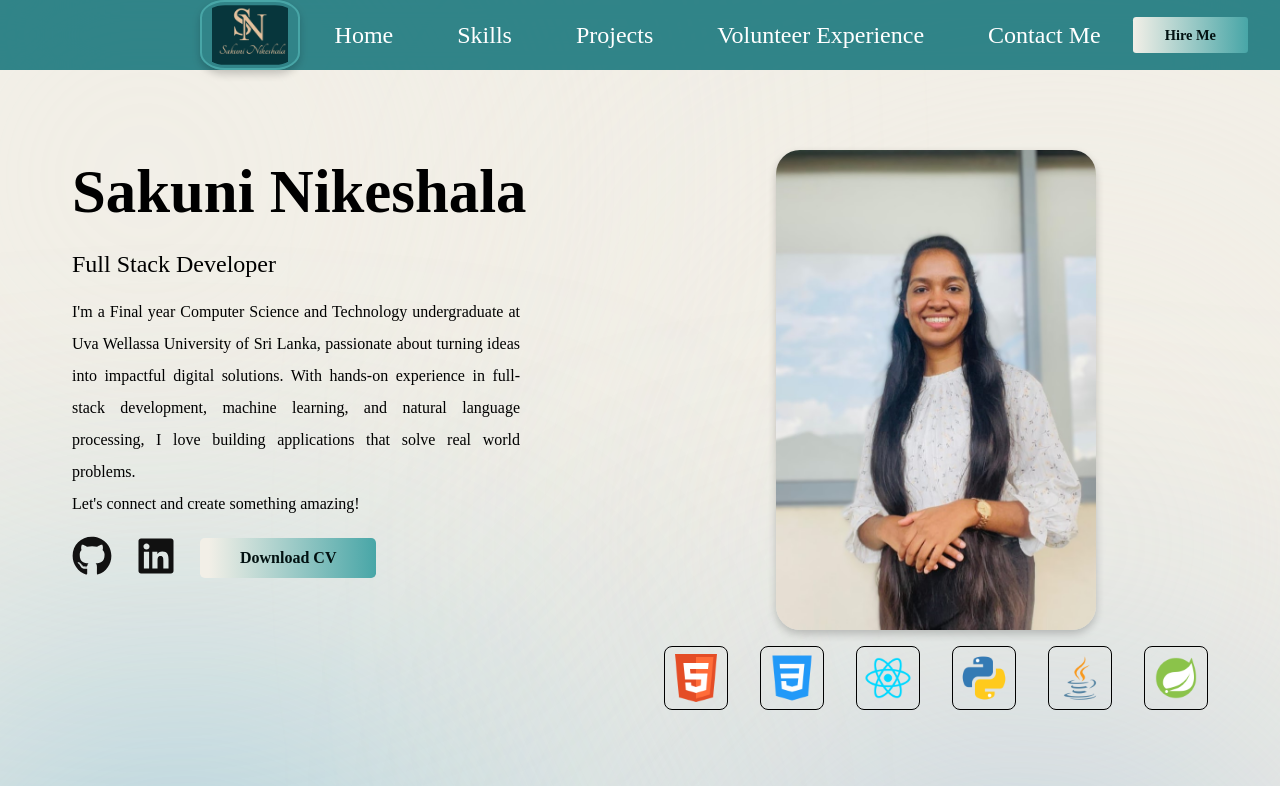
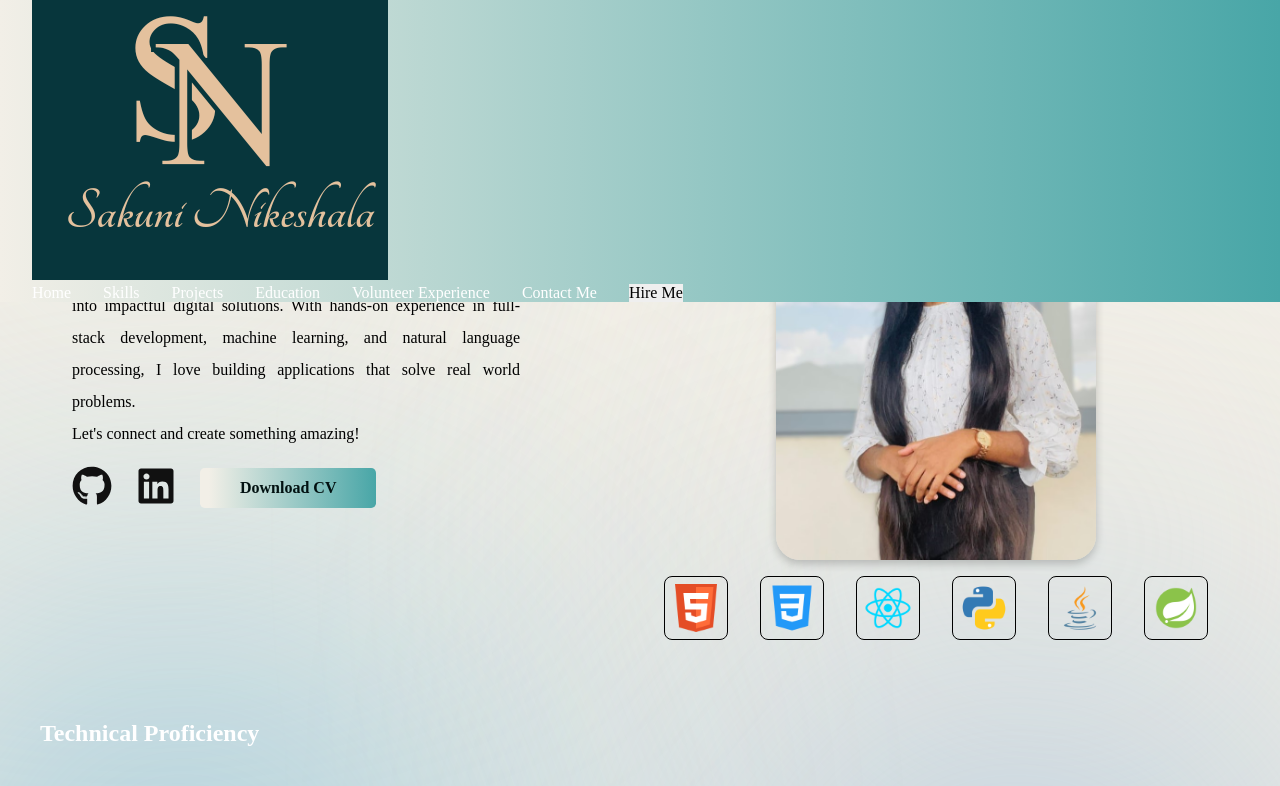
Before and after one commit to SakuniNK/MyPortfolio, a React (Create React App) app in the folder portfolio/: page / in a window 1280 px wide. Shown: the top 786 px of the page. Built offline with nearby package versions, Linux system fonts and the light colour scheme; a web font is replaced by a local one.

Commit message:
today updates

```diff
--- a/portfolio/package.json
+++ b/portfolio/package.json
@@ -3,6 +3,7 @@
   "version": "0.1.0",
   "private": true,
   "dependencies": {
+    "@iconscout/unicons": "^4.2.0",
     "@testing-library/jest-dom": "^5.17.0",
     "@testing-library/react": "^13.4.0",
     "@testing-library/user-event": "^13.5.0",
--- a/portfolio/src/Components/Navbar.jsx
+++ b/portfolio/src/Components/Navbar.jsx
@@ -35,41 +35,57 @@ const Navbar = () => {
     }, []);
 
     return (
-
-
-        <>
+        <header className="header">
             <nav className="nav-wrapper">
                 <div className="nav-content">
                     <img src={logo} alt="logo" className="logo" />
-                    <ul>
-                        <li>
-                            <a href={Hero} className="menu-item">Home</a>
+
+                    <div className="nav-menu">
+                        <ul className="nav-list grid">
+                            <li className="nav-item">
+                                <a href="#home" className="nav-link active-link">
+                                    <i className="uil uil-estate nav__icon"></i> Home</a>
                             </li>
-                        <li>
-                            <a href={Skills} className="menu-item">Skills</a>
+
+                            <li className="nav-item">
+                                <a href="#skills" className="nav-link">
+                                <i className="uil uil-file-alt nav__icon"></i>Skills</a>
                             </li>
-                        <li>
-                            <a href={Projects} className="menu-item">Projects</a>
+
+                            <li className="nav-item">
+                                <a href="#projects" className="nav-link">
+                                <i className="uil uil-briefcase-alt nav__icon"></i>Projects</a>
                             </li>
-                        <li>
-                            <a href={Volunteer} className="menu-item">Volunteer Experience</a>
+
+                            <li className="nav-item">
+                                <a href="#education" className="nav-link">
+                                <i className="uil uil-graduation-cap nav__icon"></i>Education</a>
                             </li>
-                        <li>
-                            <a href={Contact} className="menu-item">Contact Me</a>
+
+                            <li className="nav-item">
+                                <a href="#experience" className="nav-link">
+                                <i className="uil uil-users-alt nav__icon"></i>Volunteer Experience</a>
                             </li>
+
+                            <li className="nav-item">
+                                <a href="#contact" className="nav-link">
+                                <i className="uil uil-message nav__icon"></i>Contact Me</a>
+                            </li>
+
                             <button className="contact-btn" onClick={() => {}}>
                                 Hire Me
                             </button>
                         </ul>
+                        <i className="uil uil-times nav__close"></i>
+                    </div>
 
-                    {/* <button className="menu-btn" onClick={() => {}}>
-                        <span className="material-symbols-outlined" style={{fontSize: "1.8rem"}}>
-                            menu
-                        </span>
-                    </button> */}
+                    <div className="nav__toggle">
+                        {/* Replacing the app icon with a different one */}
+                        <i className="uil uil-bars nav__toggle"></i>
+                    </div>
                 </div>
             </nav>
-        </>
+        </header>
     );
 };
 
--- a/portfolio/src/Styles/Navbar.css
+++ b/portfolio/src/Styles/Navbar.css
@@ -1,53 +1,108 @@
 @import url("https://fonts.googleapis.com/css2?family=Material+Symbols+Outlined");
 
+.header {
+    width: 100%;
+    position: fixed;
+    top: 0;
+    left: 0;
+    z-index: var(--z-fixed);
+    background: linear-gradient(90deg, #F2EFE7 0%, #48A6A7 100%);
+    /* background-color: var(--body-color); */
+    /* height: 100vh;
+    display: flex;
+    align-items: center; */
+    justify-content: center;
+
+}
 .nav-wrapper {
-    background: rgba(0, 106, 113, 0.8);
+    height: calc(var(--header-height) + 1.5rem);
+    display: flex;
+    justify-content: space-between;
+    align-items: center;
+    column-gap: 1rem;
+    /* background: rgba(0, 106, 113, 0.8);
     padding: 0.5rem 0;
     position: sticky;
     top: 0;
     z-index: 30;
-    backdrop-filter: blur(50px);
+    backdrop-filter: blur(50px); */
 }
 
-.nav-content {
+.nav__toggle {
+    color: var(--title-color);
+    font-weight: var(--font-medium);
+}
+
+.nav-list {
+    display: flex;
+    column-gap: 2rem;
+}
+
+.nav-link{
+    display: flex;
+    flex-direction: column;
+    align-items: center;
+    font-size: var(--small-font-size);
+    color: var(--title-color);
+    font-weight: var(--font-medium);
+    transition: .3s;
+}
+
+.nav__icon,
+.nav__close,
+.nav__toggle {
+    /* font-size: 2rem;
+    cursor: pointer;
+    color: var(--title-color); */
+    display: none;
+}
+
+
+/* Active link */
+.active-link,
+.nav-link:hover {
+    color: var(--title-color);
+}
+
+/* .nav-content {
     max-width: 1300px;
     display: flex;
     align-items: center;
     justify-content: space-between; /* Adjust spacing between logo and content
     padding: 0.5rem 0; /* Reduce padding */
-    margin: 0 auto 0 5rem;
-    margin-left: 2rem;
-}
+    /* margin: 0 auto 0 5rem;
+    margin-left: 2rem;  */
+/* } */
 
-.logo {
+/* .logo {
     width: 100px;
     height: 70px;
     object-fit: contain;
     padding: 0.2rem;
     border-radius: 25%;
     border: 2px solid #48A6A7; /* Add a border */
-    box-shadow: 0 4px 8px rgba(0, 0, 0, 0.2); /* Add a shadow */
-    transition: transform 0.3s ease, box-shadow 0.3s ease; /* Smooth transition */
-    margin-left: 8.5rem;
-}
+    /* box-shadow: 0 4px 8px rgba(0, 0, 0, 0.2); /* Add a shadow */
+    /* transition: transform 0.3s ease, box-shadow 0.3s ease; /* Smooth transition */
+    /* margin-left: 8.5rem; */
+/* } */
 
-.logo:hover {
+/* .logo:hover {
     transform: scale(1.1); /* Slight zoom effect on hover */
-    box-shadow: 0 6px 12px rgba(0, 0, 0, 0.6); /* Enhance shadow on hover */
-}
+    /* box-shadow: 0 6px 12px rgba(0, 0, 0, 0.6); /* Enhance shadow on hover */
+/* } */
 
-.nav-content ul {
+/* .nav-content ul {
     display: flex;
-    align-items: center;
-    gap: -1rem; /* Adjust spacing between menu items */
-    list-style: none;
-}
+    align-items: center; */
+    /* gap: -1rem; Adjust spacing between menu items */
+    /* list-style: none; */
+/* } */
 
-.nav-content li {
-    margin: 0 2rem; /* Reduce margin between list items */
-}
+/* .nav-content li {
+    margin: 0 2rem; Reduce margin between list items */
+/* } */
 
-.menu-item {
+/* .menu-item {
     text-decoration: none;
     font-size: 1.5rem;
     font-weight: 500;
@@ -72,9 +127,9 @@
     width: 100%;
     transform: translateX(0);
     opacity: 1;
-}
+} */
 
-.contact-btn{
+/* .contact-btn{
     font-size: 0.9rem;
     font-weight: 700;
     display: flex;
@@ -94,7 +149,7 @@
     color: #F2EFE7;
     background: #006A71;
     outline: 1.5px solid #006A71;
-}
+} */
 
 /* .menu-btn{
     width: 2.5rem;
@@ -117,19 +172,48 @@
     background: #000;
     border: 1px solid #84878b;
 } */
-@media (max-width: 769px) {
+
+/*======BREAKPOINTS======*/
+
+@media (max-width: 768px){
+    .header{
+        top: initial;
+        bottom: 0;
+    }
+
+    .nav-wrapper {
+        height: var(--header-height);
+    }
+
+    .nav-menu{
+        position: fixed;
+        bottom: 0;
+        left: 0;
+        width: 100%;
+        background-color: var(--body-color);
+        padding: 2rem 1.5rem 4 rem;
+        box-shadow: 0 -1px 4px rgba(0,0,0,0.15);
+        border-radius: 1.5rem 1.5rem 0 0;
+        transition: .3s;
+    }
+
+    .nav-list{
+        display: grid;
+        grid-template-columns: repeat(3, 1fr);
+        gap: 2rem;
+    }
+    .nav__icon,
+    .nav__close,
+    .nav__toggle{
+        display: block;
+
+    }
+    .nav-content ul{
+        display: none;
+    }
     .logo{
         width: 5rem;
         height: auto;
-    }
-}
-@media (max-width: 769px){
-    .menu-btn{
-        display: block;
-    }
-
-    .nav-content ul{
-        display: none;
     }
 }
 
```
Also changed, not shown: 1 other file (tests, documents, lock files or other folders). Lines whose indentation alone changed are shown as unchanged.
